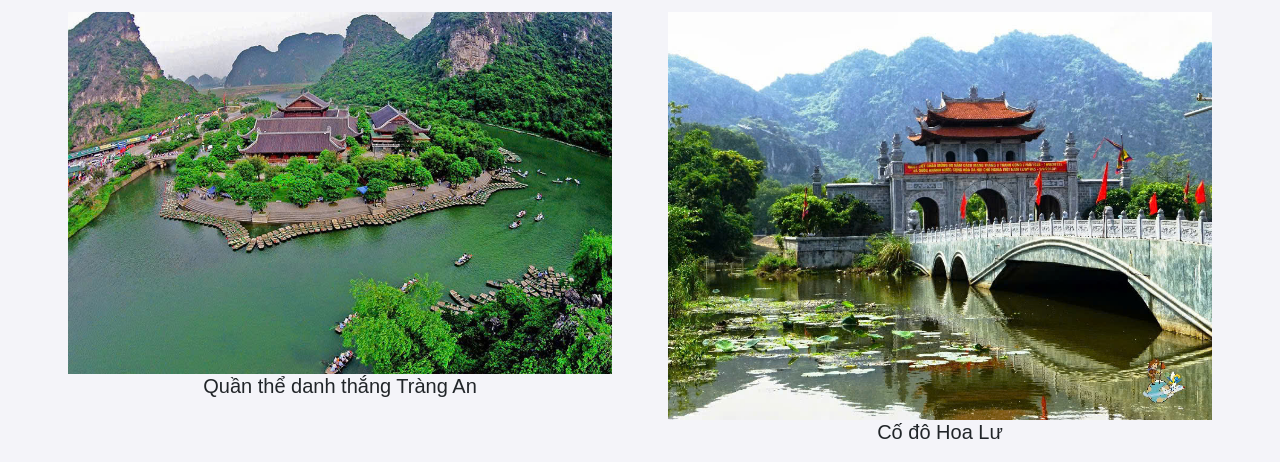
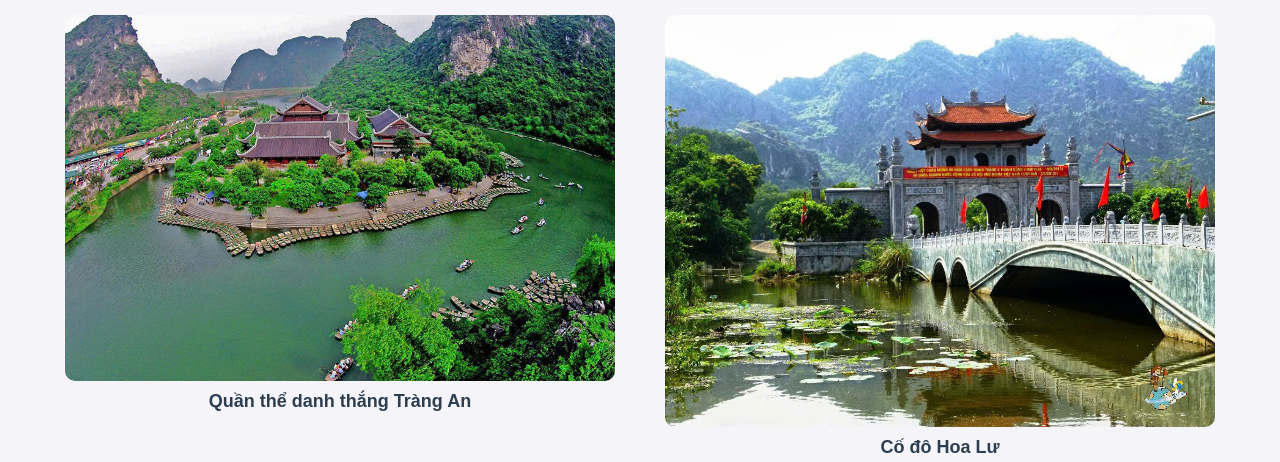
Before and after one commit to NguyenGiaPhu1779/Tour-Dai-Viet-10A16, a plain HTML site: page Location.html in a window 1280 px wide. Shown: the part 531-993 px from the top of the page. Drawn offline with nearby package versions, Linux system fonts and the light colour scheme.

Commit message:
thêm css cho toggle

```diff
--- a/Location.html
+++ b/Location.html
@@ -13,6 +13,49 @@
     <link rel="stylesheet" href="index.css">
     <link rel="icon" href="img/logo.jpg">
     <style>
+        /* Thiết lập chung cho button */
+        .btn {
+            width: 100%;
+            padding: 10px;
+            background-color: transparent;
+            border: none;
+            outline: none;
+            cursor: pointer;
+            text-align: center;
+            transition: transform 0.3s ease-in-out;
+        }
+
+        /* Hiệu ứng khi hover vào button */
+        .btn:hover {
+            transform: scale(1.05);
+        }
+
+        /* Hình ảnh trong button */
+        .btn img {
+            width: 100%;
+            height: auto;
+            border-radius: 10px;
+            transition: opacity 0.3s ease-in-out;
+        }
+
+        /* Hover vào ảnh sẽ làm mờ nhẹ */
+        .btn:hover img {
+            opacity: 0.85;
+        }
+
+        /* Tiêu đề bên dưới ảnh */
+        .btn h5 {
+            margin-top: 10px;
+            font-size: 18px;
+            color: #2c3e50;
+            font-weight: bold;
+        }
+
+        /* Hover vào button làm chữ thay đổi màu */
+        .btn:hover h5 {
+            color: #e74c3c;
+        }
+
         /* General Styles */
         body {
             font-family: 'Arial', sans-serif;
```
